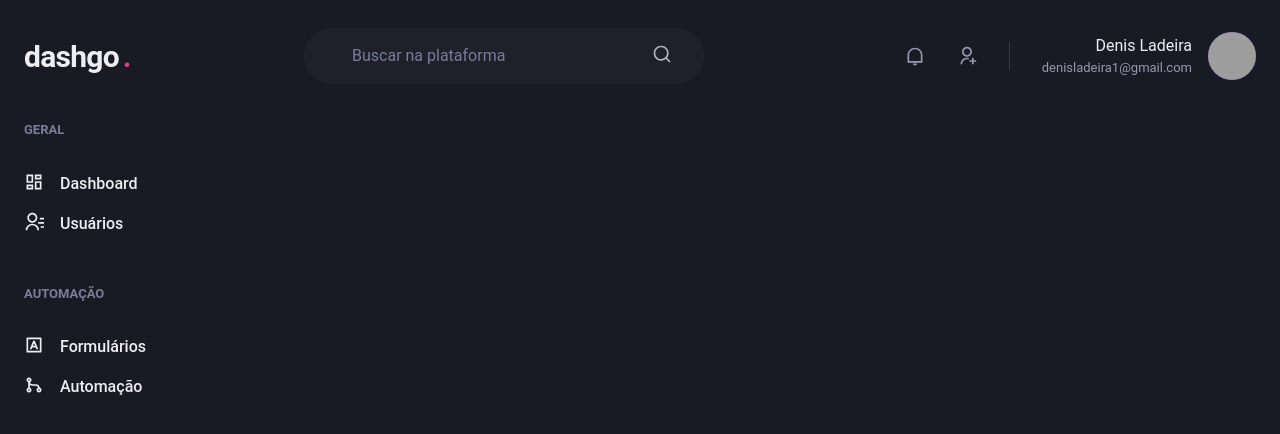
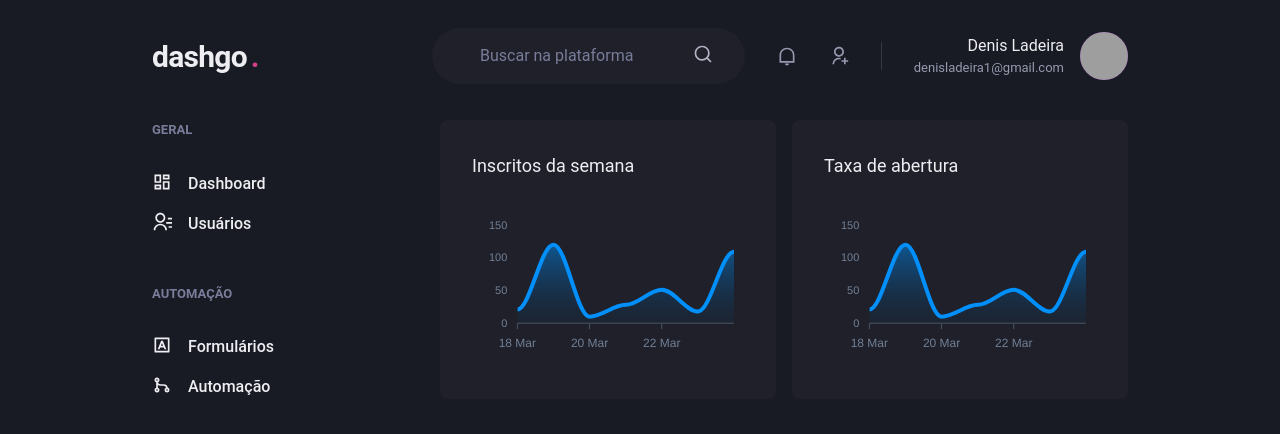
Before and after one commit to denisfloyd/ignite-dashgo, a Next.js app: page /dashboard in a window 1280 px wide. Shown: the top 434 px of the page. Built offline with nearby package versions, Linux system fonts and the light colour scheme; grey boxes are pictures that could not be loaded.

Commit message:
feat: :sparkles: dashboard page

```diff
--- a/package.json
+++ b/package.json
@@ -13,9 +13,11 @@
     "@chakra-ui/react": "^1.6.7",
     "@emotion/react": "^11.4.1",
     "@emotion/styled": "^11.3.0",
+    "apexcharts": "^3.28.3",
     "framer-motion": "^4.1.17",
     "next": "11.1.2",
     "react": "17.0.2",
+    "react-apexcharts": "^1.3.9",
     "react-dom": "17.0.2",
     "react-icons": "^4.2.0"
   },
--- a/src/components/Header.tsx
+++ b/src/components/Header.tsx
@@ -11,7 +11,7 @@
       as="header"
       width="100%"
       height="20"
-      maxWidth={1480}
+      maxWidth="80%"
       marginX="auto"
       marginTop="4"
       paddingX="6"
--- a/src/pages/dashboard.tsx
+++ b/src/pages/dashboard.tsx
@@ -1,14 +1,88 @@
-import { Flex } from "@chakra-ui/react";
+import { Flex, SimpleGrid, Box, Text, theme } from "@chakra-ui/react";
+import dynamic from "next/dynamic";
 
 import { Header } from "../components/Header";
 import { Sidebar } from "../components/Sidebar";
+
+const Chart = dynamic(() => import("react-apexcharts"), { ssr: false });
+
+const options = {
+  chart: {
+    toolbar: {
+      show: false,
+    },
+    zoom: {
+      enabled: false,
+    },
+    foreColor: theme.colors.gray[500],
+  },
+  grid: {
+    show: false,
+  },
+  dataLabels: {
+    enabled: false,
+  },
+  tooltip: {
+    enabled: false,
+  },
+  xaxis: {
+    type: "datetime",
+    axisBorder: {
+      color: theme.colors.gray[600],
+    },
+    axisTicks: {
+      color: theme.colors.gray[600],
+    },
+    categories: [
+      "2021-03-18T00:00:00.000Z",
+      "2021-03-19T00:00:00.000Z",
+      "2021-03-20T00:00:00.000Z",
+      "2021-03-21T00:00:00.000Z",
+      "2021-03-22T00:00:00.000Z",
+      "2021-03-23T00:00:00.000Z",
+      "2021-03-24T00:00:00.000Z",
+    ],
+  },
+  fill: {
+    opacity: 0.3,
+    type: 'gradient',
+    gradient: {
+      shade: 'dark',
+      opacityFrom: 0.7,
+      opacityTo: 0.3,
+    }
+  }
+};
+
+const series = [
+  {
+    name: "series1",
+    data: [21, 120, 10, 28, 51, 18, 109],
+  },
+];
 
 export default function Dashboard() {
   return (
     <Flex direction="column" h="100vh">
       <Header />
-      <Flex w="100%" my="6" maxWidth={1480} mx="auto" px="6">
+      <Flex w="100%" my="6" maxWidth="80%" mx="auto" px="6">
         <Sidebar />
+
+        <SimpleGrid flex="1" gap="4" minChildWidth="320px" align="flex-start">
+          <Box p="8" bg="gray.800" borderRadius={8} pb="4">
+            <Text fontSize="lg" mb="4">
+              Inscritos da semana
+            </Text>
+            <Chart options={options} series={series} type="area" height={160} />
+          </Box>
+
+          <Box p="8" bg="gray.800" borderRadius={8} pb="4">
+            <Text fontSize="lg" mb="4">
+              Taxa de abertura
+            </Text>
+            <Chart options={options} series={series} type="area" height={160} />
+          </Box>
+        </SimpleGrid>
       </Flex>
     </Flex>
   );
```
Also changed, not shown: 1 other file (tests, documents, lock files or other folders).
